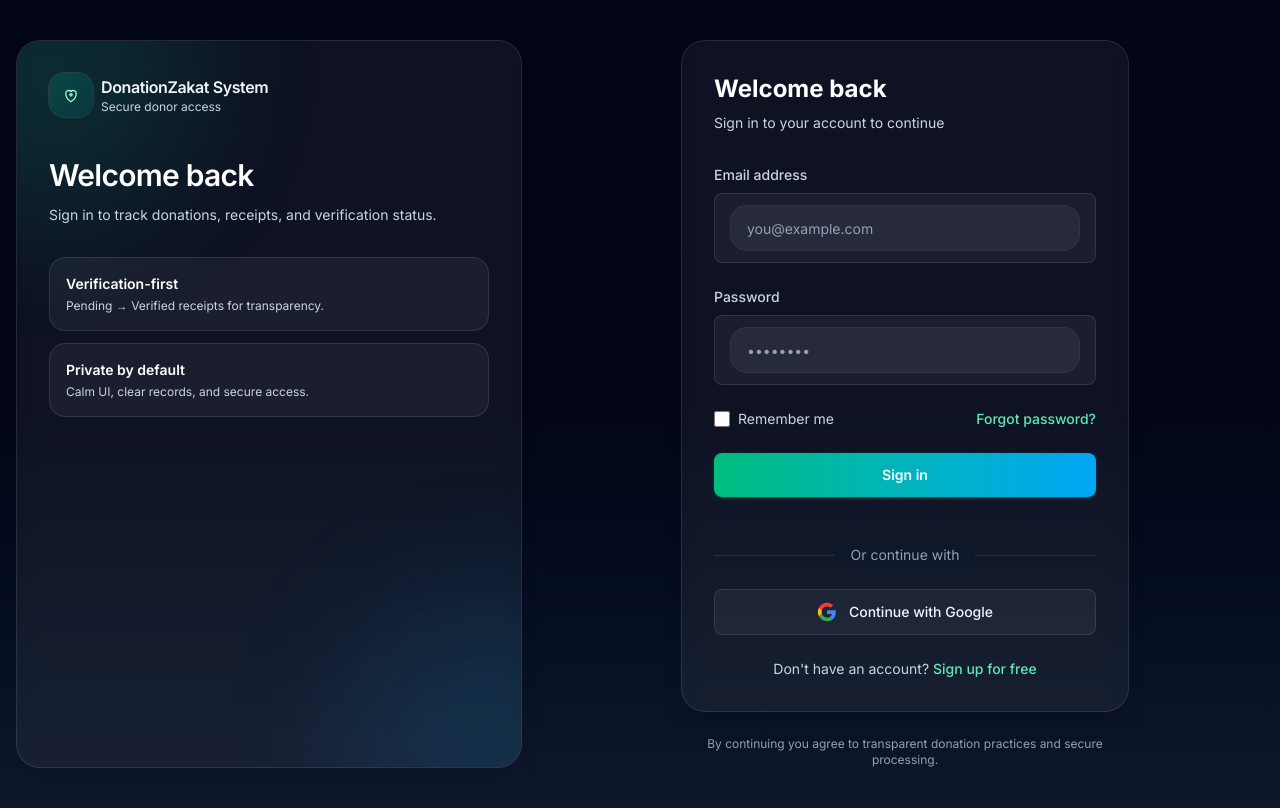
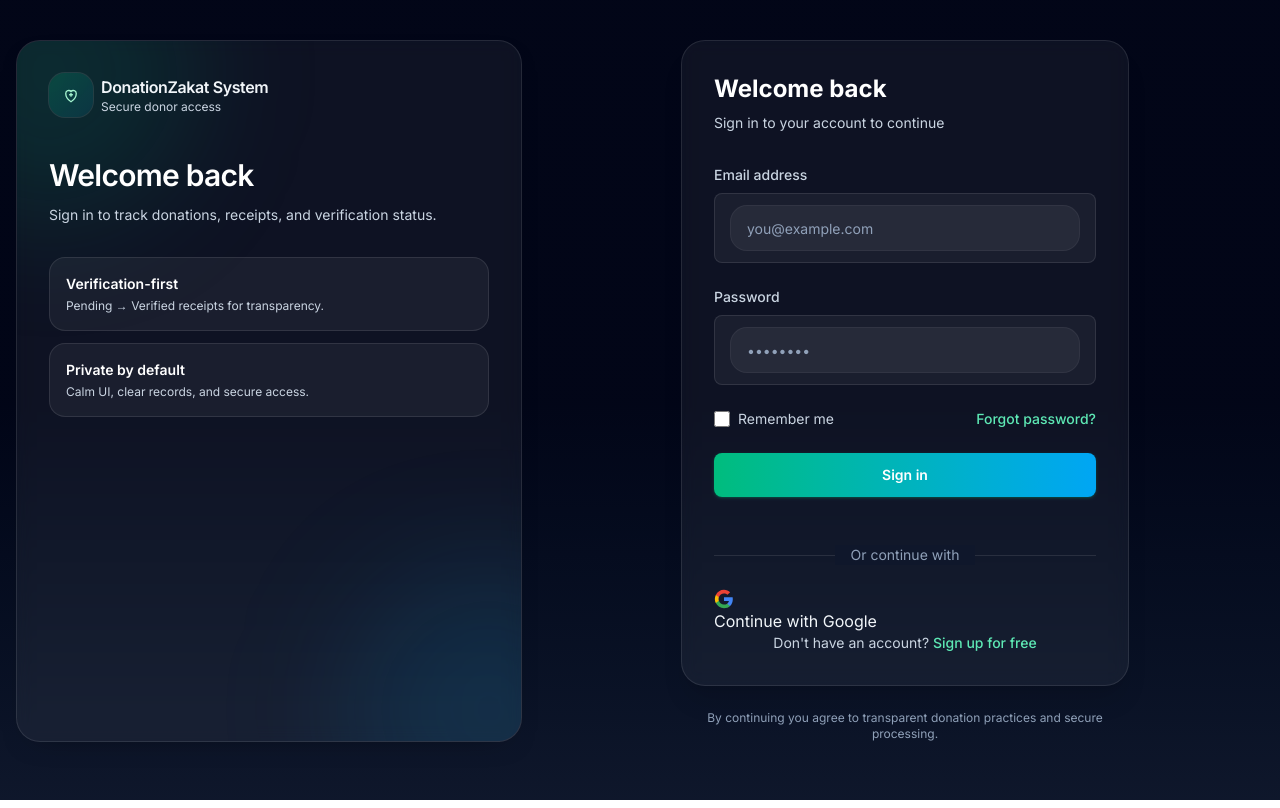
Before and after one commit to DevOwais28/DonateUS, a React (Vite) app in the folder frontend/: page /login in a window 1280 px wide. Built offline with nearby package versions, Linux system fonts and the light colour scheme.

Commit message:
Update Login.jsx

```diff
--- a/frontend/src/pages/Login.jsx
+++ b/frontend/src/pages/Login.jsx
@@ -276,9 +276,13 @@ export default function Login() {
                   </div>
 
                   <a
-                    href="http://localhost:4000/api/auth/google"
-                    className="flex w-full items-center justify-center gap-3 rounded-lg border border-white/10 bg-white/5 px-4 py-3 text-sm font-medium text-slate-100 hover:bg-white/10 transition-all duration-200"
-                  >
+  href={
+    window.location.hostname === "localhost"
+      ? "http://localhost:4000/api/auth/google"
+      : "https://donateus-production.up.railway.app/api/auth/google"
+  }
+>
+
                     <svg className="h-5 w-5" viewBox="0 0 24 24">
                       <path fill="#4285F4" d="M22.56 12.25c0-.78-.07-1.53-.2-2.25H12v4.26h5.92c-.26 1.37-1.04 2.53-2.21 3.31v2.77h3.57c2.08-1.92 3.28-4.74 3.28-8.09z"/>
                       <path fill="#34A853" d="M12 23c2.97 0 5.46-.98 7.28-2.66l-3.57-2.77c-.98.66-2.23 1.06-3.71 1.06-2.86 0-5.29-1.93-6.16-4.53H2.18v2.84C3.99 20.53 7.7 23 12 23z"/>
```
